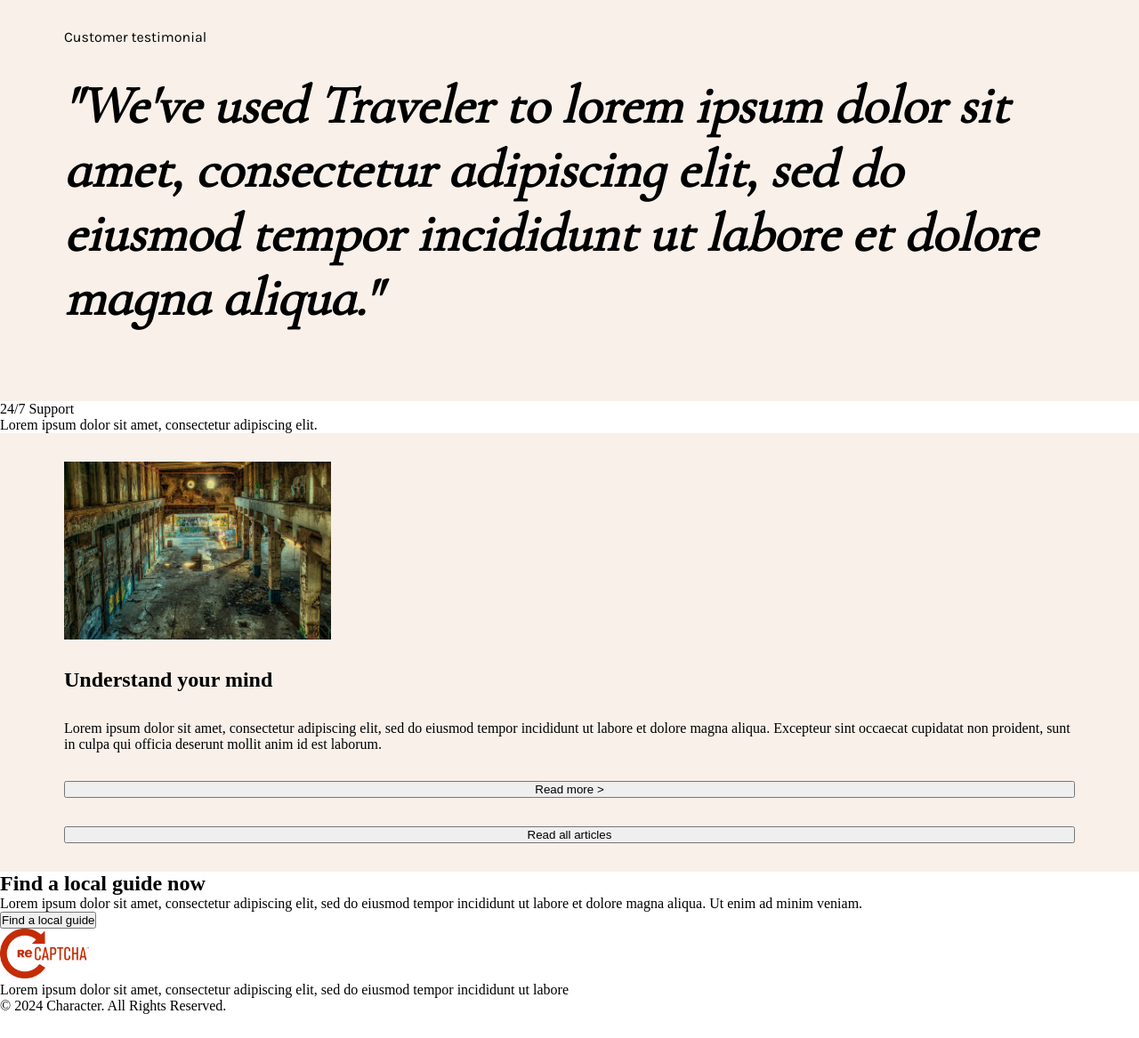
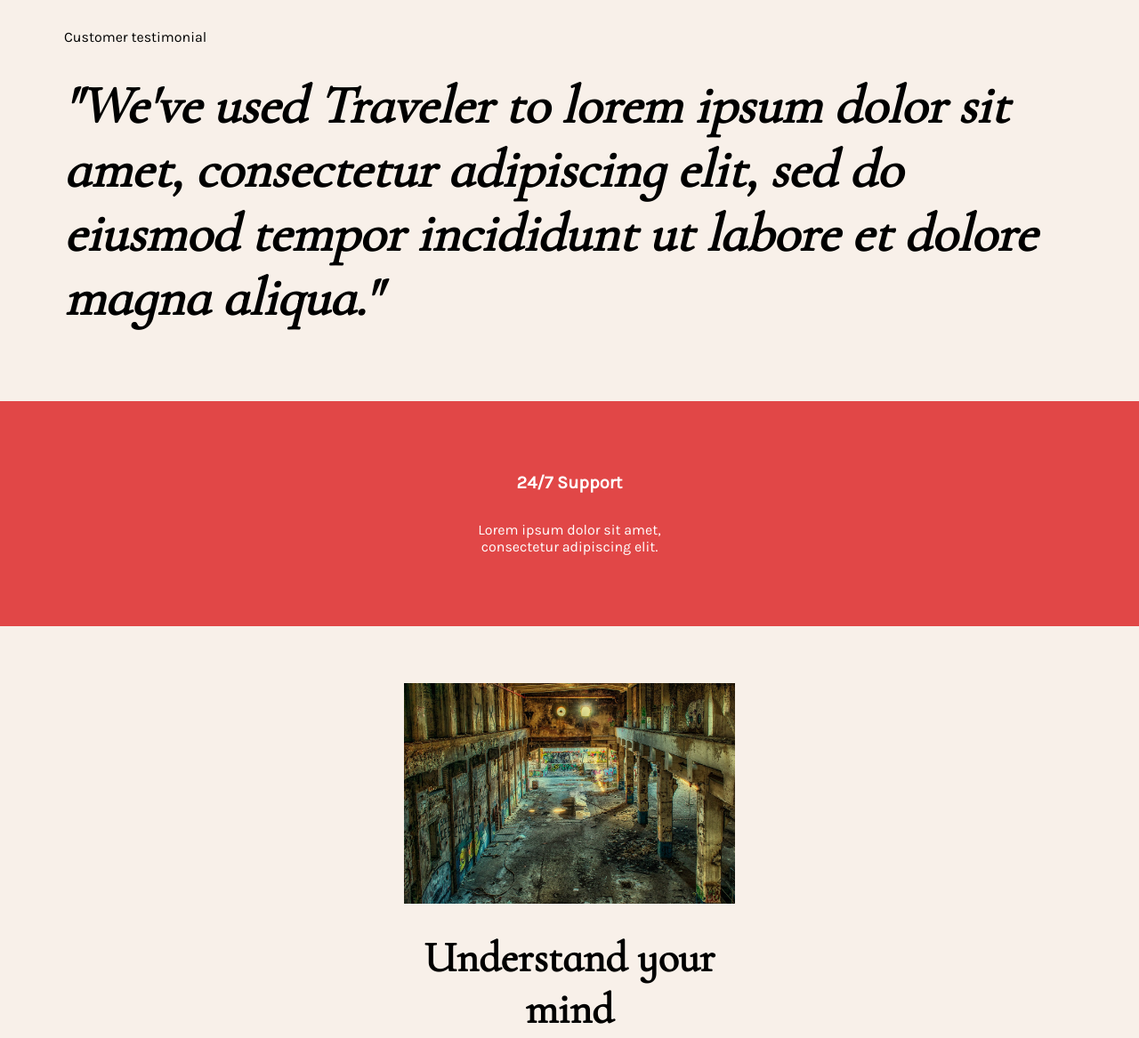
Before and after one commit to AtanasI7/HTML-CSS, a plain HTML site: page Exam Preparation/03-Traveler/ex3.html in a window 1280 px wide. Shown: the top 1167 px of the page at 89% size. Before the commit the page ends 1140 px from the top, so only its background shows below. Drawn offline with Linux system fonts and the light colour scheme.

Commit message:
added some html and css

```diff
--- a/Exam Preparation/03-Traveler/ex3.html
+++ b/Exam Preparation/03-Traveler/ex3.html
@@ -52,7 +52,7 @@
         </section>
 
         <section class="bgBeige">
-            <div class="content">
+            <div class="content middleSection">
                 <img class="placeOne" src="./images/place1.jpg" alt="">
 
                 <h2 class="title mind">Understand your mind</h2>
@@ -68,6 +68,7 @@
                 <button class="btn centered">
                     Read all articles
                 </button>
+
             </div>
         </section>
 
--- a/Exam Preparation/03-Traveler/style.css
+++ b/Exam Preparation/03-Traveler/style.css
@@ -1,4 +1,6 @@
-*, *::before, *::after {
+*,
+*::before,
+*::after {
     padding: 0;
     margin: 0;
     box-sizing: border-box;
@@ -10,7 +12,7 @@
 
 .placeOne {
     width: 100%;
-    max-width: 300px;
+    /* max-width: 300px; */
 }
 
 .bgBeige {
@@ -40,5 +42,61 @@
     font-weight: bold;
     font-size: 60px;
     margin-bottom: 3rem;
-  /* width: 70%; */
 }
+
+.bgRed {
+    background-color: #e14747;
+    display: flex;
+    align-items: center;
+}
+
+.bgRed .contentRed {
+    display: flex;
+    flex-direction: column;
+    gap: 2rem;
+    padding: 5rem;
+    text-align: center;
+    justify-content: center;
+    max-width: 400px;
+    margin: auto;
+}
+
+.contentRed .support {
+    font-family: "Karla", sans-serif;
+    color: white;
+    font-weight: bold;
+    font-size: 20px;
+}
+
+.contentRed .text {
+    font-family: "Karla", sans-serif;
+    color: white;
+}
+.bgBeige .middleSection {
+    display: flex;
+    align-items: flex-start;
+    max-width: 500px;
+    padding: 4rem;
+    gap: 2rem;
+}
+
+.bgBeige .title {
+    font-family: "Cormorant Infant", serif;
+    font-size: 3rem;
+    text-align: center;
+}
+
+.bgBeige .text {
+    font-family: "Karla", sans-serif;
+}
+
+.bgBeige .btn {
+    padding: 0.5rem 1rem;
+    border-radius: 6px;
+    border: 1px solid black;
+    display: block;
+}
+
+.bgBeige .btn.centered {
+    margin: auto;
+}
```
Lines whose indentation alone changed are shown as unchanged.
